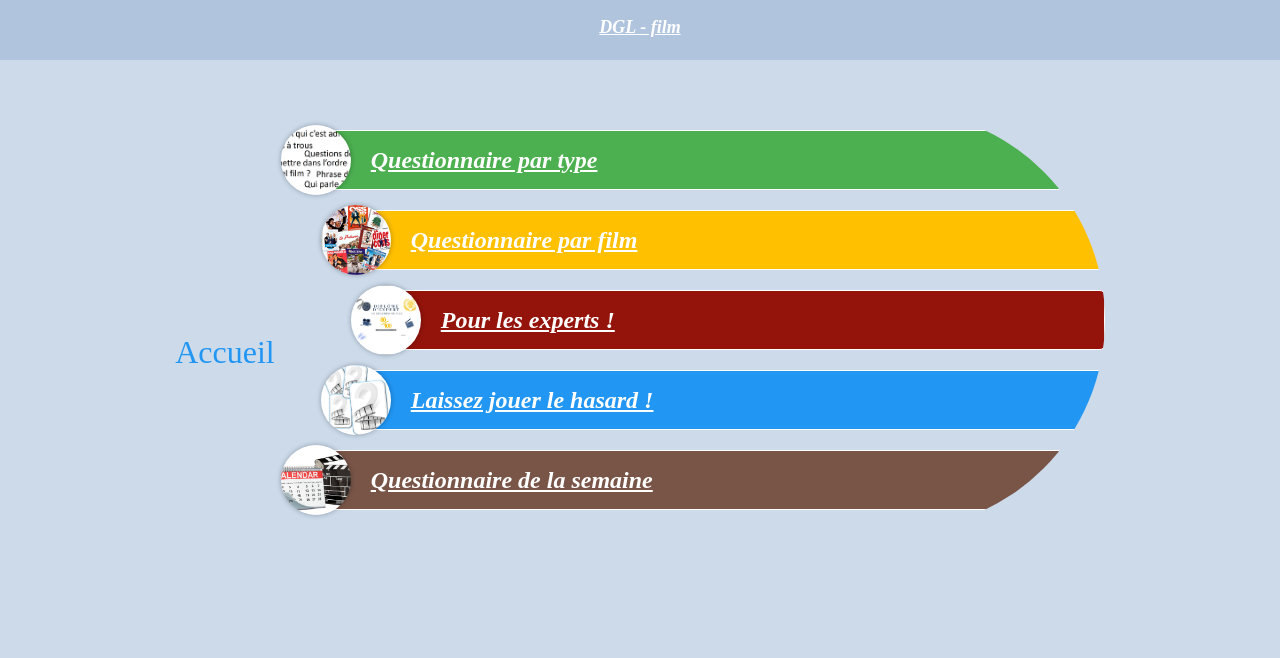
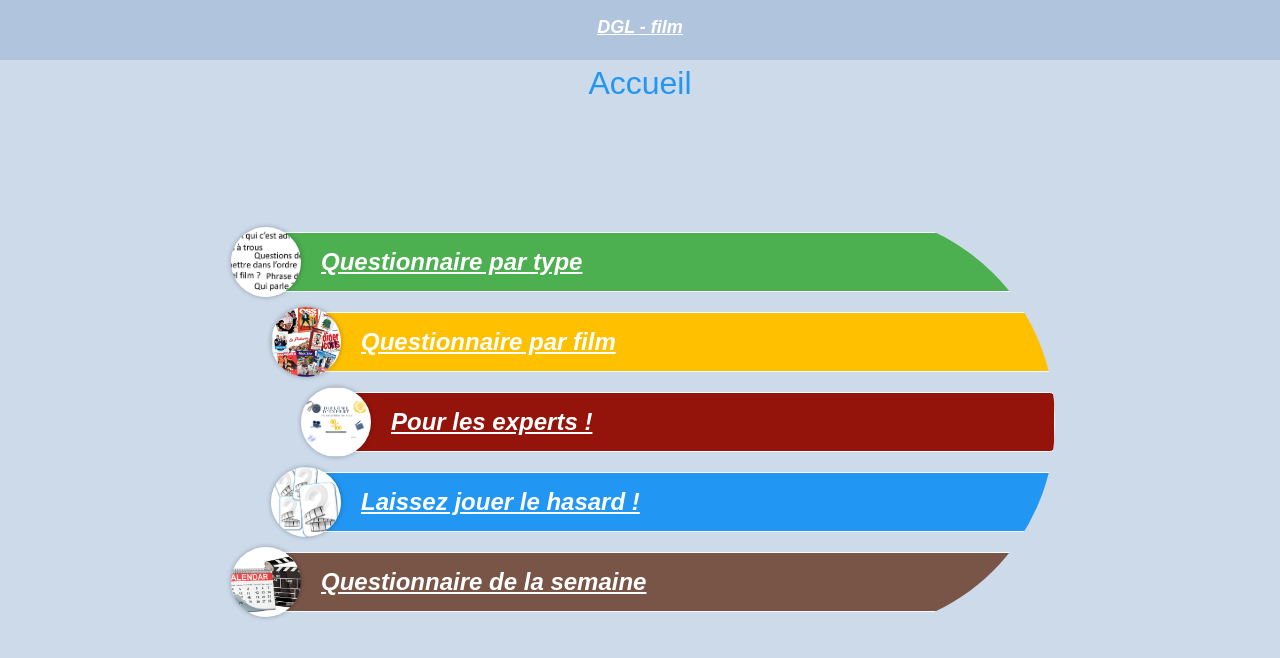
Before and after one commit to GodefroyL/questionnaire-film, a Jekyll site: the page built from index.html, in a window 1280 px wide. Shown: the top 658 px of the page. Built offline with Jekyll 4.4.1, drawn with Linux system fonts in a browser that asks for light colours.

Commit message:
tentative corr titre 2

```diff
--- a/_layouts/base.html
+++ b/_layouts/base.html
@@ -11,15 +11,15 @@
         <link rel="stylesheet" href="{{ site.url }}/static/css/{{ page.css }}">
         {% endif %}
     </head>
-
+    <body>
         <header>
             <a href="{{ site.url }}/index.html">DGL - film</a>
         </header>
         <div class="titre">
             {{ page.title }}
         </div>
-    <body>
+        <div class="contenu">
             {{ content }}
+        </div>
     </body>
-
 </html>
--- a/static/css/base.css
+++ b/static/css/base.css
@@ -10,6 +10,14 @@
 }
 
 /* Styles globaux communs à toutes les pages */
+body {
+    font-family: Arial, sans-serif;
+    margin: 0;
+    padding: 0;
+    background-color: var(--couleur-fond);
+    display: flex;
+    flex-direction: column;
+}
 
 header {
     background-color: var(--couleur-fond-header);
@@ -31,10 +39,9 @@ a {
     font-style: italic;
 }
 
-body {
+.contenu {
     margin-top: 90px;
     padding: 20px;
-    background-color: var(--couleur-fond);
     display: flex;
     align-content: center;
     justify-content: center;
```
Lines whose indentation alone changed are shown as unchanged.
